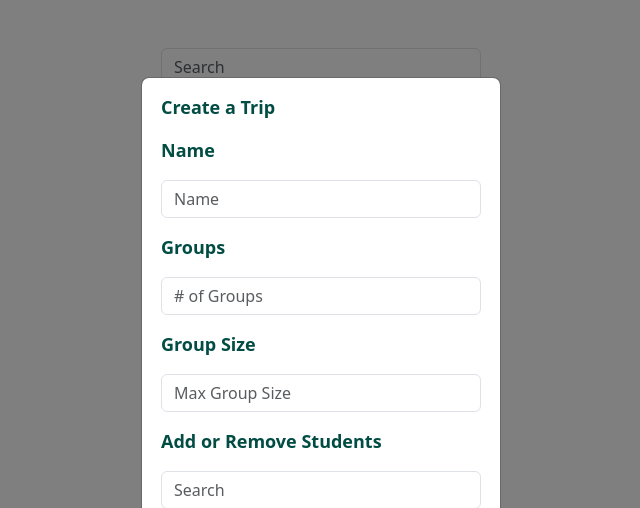
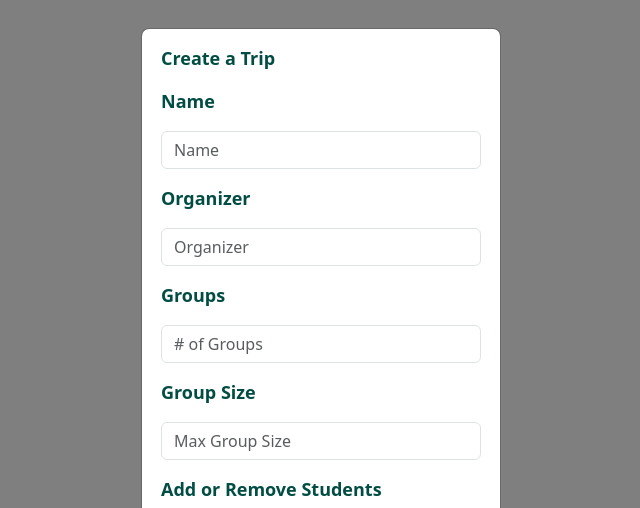
Before and after one commit to hkim113005/TrApp, a Flask app: page /trips in a window 1280 px wide, after a click on "Create". Shown: the top 508 px of the page, without its empty margins (319-959 px from the left). Run offline with Flask 2, Linux system fonts and the light colour scheme; data comes from the database, SQL or seed files in the repository; data that the repository does not hold is empty; some libraries are stand-ins or nearby versions.

Commit message:
Added "Organizer" in create trip menu

```diff
--- a/templates/trips.html
+++ b/templates/trips.html
@@ -40,6 +40,9 @@ Active Trips
 
                 <label class="d-grid form-label mt-3 mx-auto">Name</label>
                 <input type="text" class="mt-3 mx-auto form-control" id="create_name" placeholder="Name">
+
+                <label class="d-grid form-label mt-3 mx-auto">Organizer</label>
+                <input type="text" class="mt-3 mx-auto form-control" id="create_organizer" placeholder="Organizer">
 
                 <label class="d-grid form-label mt-3 mx-auto">Groups</label>
                 <input type="number" min="0" oninput="this.value =
@@ -129,7 +132,7 @@ Active Trips
             var data = [
                 {
                     "name": document.getElementById("create_name").value,
-                    "organizer": document.getElementById("create_"),
+                    "organizer": document.getElementById("create_organizer").value,
                     "students": [1, 2, 3],
                     "num_groups": document.getElementById("create_num_groups").value,
                     "students_per_group": document.getElementById("create_students_per_group").value
```
Also changed, not shown: 2 other files.
